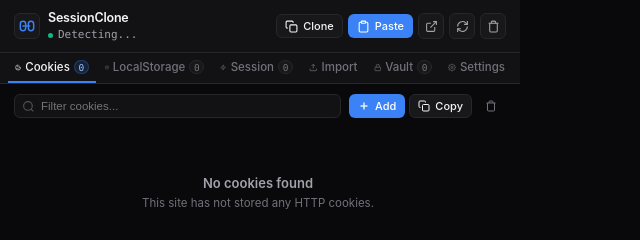
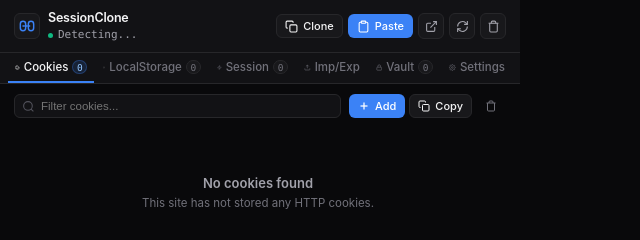
Before and after one commit to ImranVibes/SesssionClone, a website with bundled scripts: page Chrome version/popup/popup.html in a window 1280 px wide. Shown: the top 240 px of the page, 0-640 px from the left. Built offline with nearby package versions, Linux system fonts and the light colour scheme; some packages are replaced by stand-ins of ours; no server answers.

Commit message:
style(ui): update tab label to Imp/Exp for compact dual-function branding

```diff
--- a/Chrome version/popup/popup.html
+++ b/Chrome version/popup/popup.html
@@ -70,7 +70,7 @@
 
       <button class="nav-segment-tab" data-tab="portTab" role="tab" aria-selected="false" aria-controls="portTab" id="tab-port">
         <svg width="13" height="13" viewBox="0 0 24 24" fill="none" stroke="currentColor" stroke-width="2" aria-hidden="true"><path d="M21 15v4a2 2 0 0 1-2 2H5a2 2 0 0 1-2-2v-4"></path><polyline points="17 8 12 3 7 8"></polyline><line x1="12" y1="3" x2="12" y2="15"></line></svg>
-        <span>Import</span>
+        <span>Imp/Exp</span>
       </button>
 
       <button class="nav-segment-tab" data-tab="vaultTab" role="tab" aria-selected="false" aria-controls="vaultTab" id="tab-vault">
```
Also changed, not shown: Firefox version/popup/popup.html (+1 -1 lines), popup/popup.html (+1 -1 lines), popup/preview.html (+1 -1 lines).
